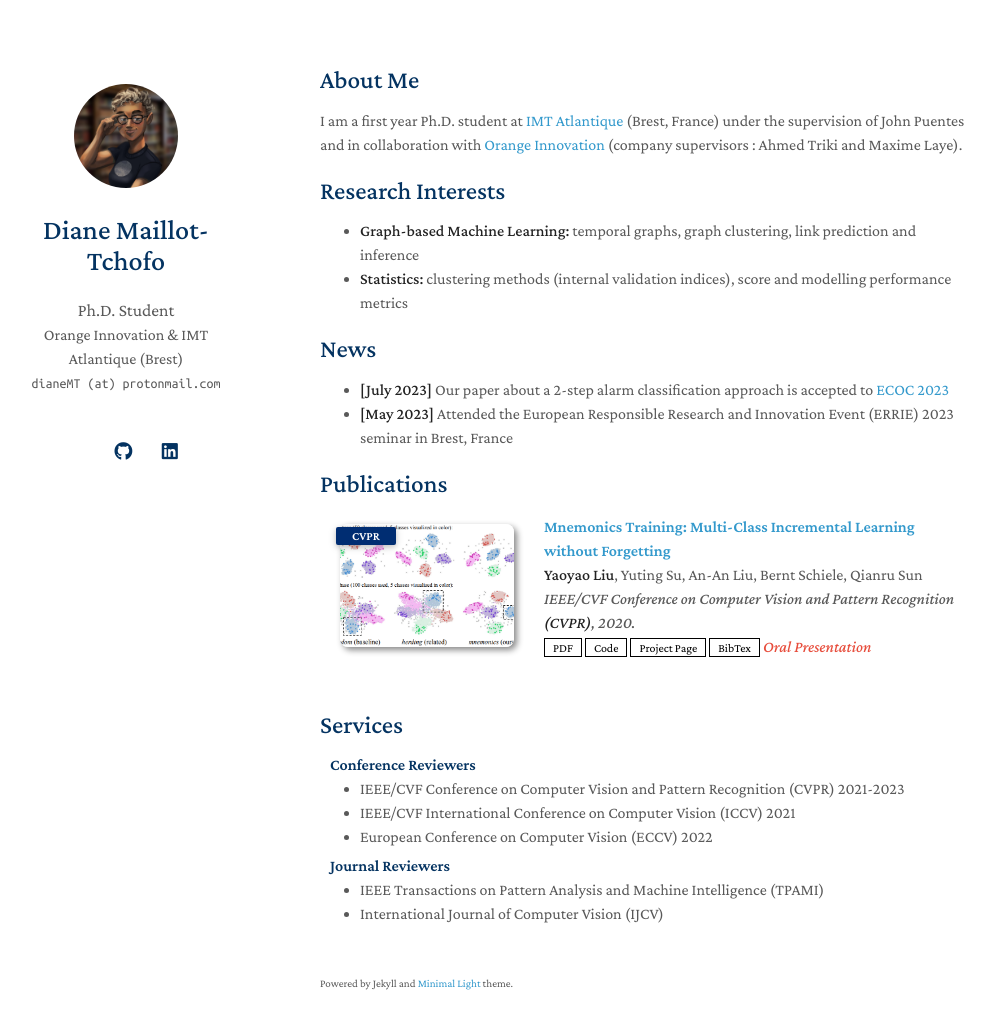
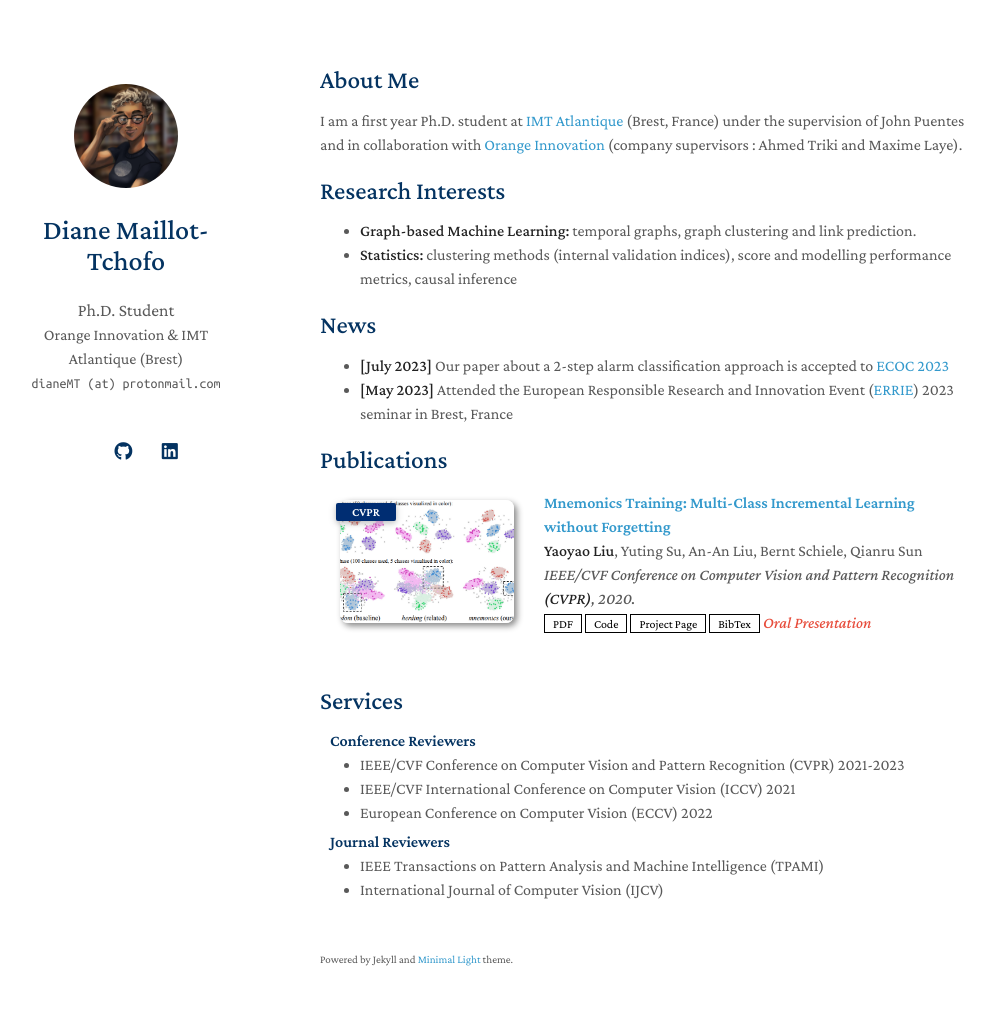
Before and after one commit to DianeMT/DianeMT.github.io, a Jekyll site: the page built from index.md, in a window 1280 px wide and 1064 px high. Shown: the top 1029 px of the window, without its empty margins (150-1145 px from the left). Built offline with Jekyll 4.4.1, drawn with Linux system fonts in a browser that asks for light colours; nearby versions of some CDN libraries; a style sheet for code colours, icons or effects is not loaded; our own code applies the rules of GitHub Pages for plain Markdown files.

Commit message:
Update index.md

```diff
--- a/index.md
+++ b/index.md
@@ -9,13 +9,13 @@ I am a first year Ph.D. student at [IMT Atlantique](https://www.imt-atlantique.f
 
 ## Research Interests
 
-- **Graph-based Machine Learning:** temporal graphs, graph clustering, link prediction and inference
-- **Statistics:** clustering methods (internal validation indices), score and modelling performance metrics
+- **Graph-based Machine Learning:** temporal graphs, graph clustering and link prediction.
+- **Statistics:** clustering methods (internal validation indices), score and modelling performance metrics, causal inference
 
 ## News
 
 - **[July 2023]** Our paper about a 2-step alarm classification approach is accepted to [ECOC 2023](https://ecoc2023.theiet.org/)
-- **[May 2023]** Attended the European Responsible Research and Innovation Event (ERRIE) 2023 seminar in Brest, France
+- **[May 2023]** Attended the European Responsible Research and Innovation Event ([ERRIE](https://msca-bienvenue.bretagne.bzh/news/errie-2023-register-now/)) 2023 seminar in Brest, France
 
 
 {% include_relative _includes/publications.md %}
```
